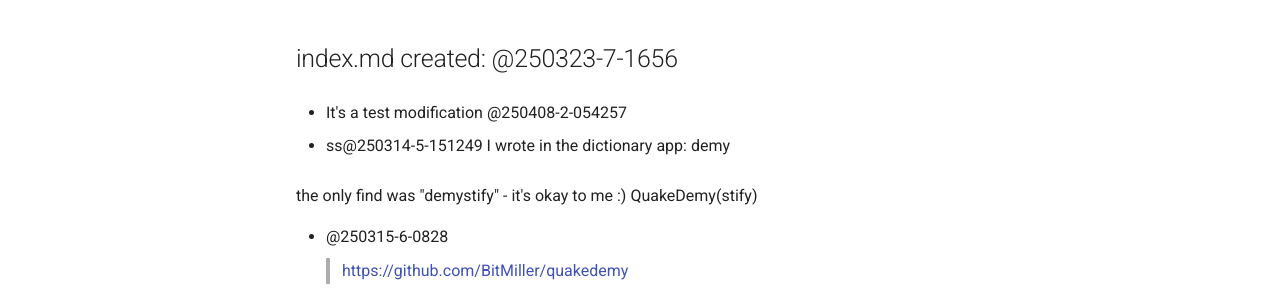
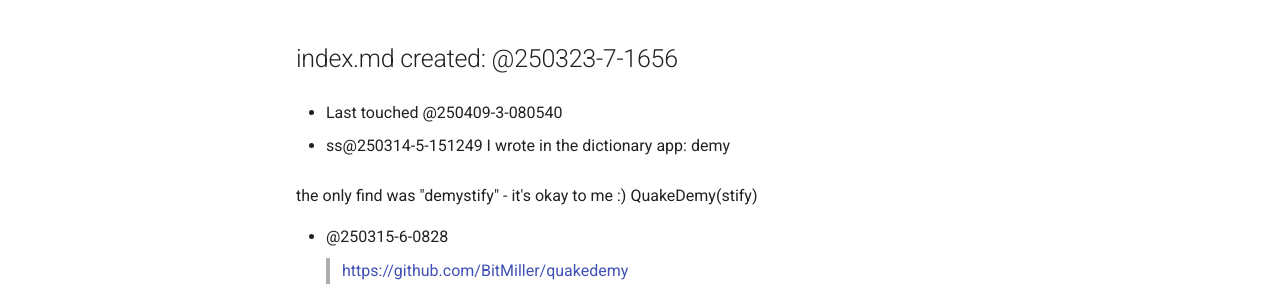
Before and after one commit to BitMiller/quakedemy, an MkDocs documentation site: the page built from docs/index.md, in a window 1280 px wide and 900 px high. Shown: the part 214-509 px from the top of the window. Built offline with MkDocs 1.6.1 and Material for MkDocs 9.7.7, drawn with Linux system fonts in a browser that asks for light colours.

Commit message:
at250409-3-080605

```diff
--- a/docs/index.md
+++ b/docs/index.md
@@ -7,7 +7,7 @@
 
 ## index.md created: @250323-7-1656
 
-- It's a test modification @250408-2-054257
+- Last touched @250409-3-080540
 
 - ss@250314-5-151249
 I wrote in the dictionary app: demy
```
